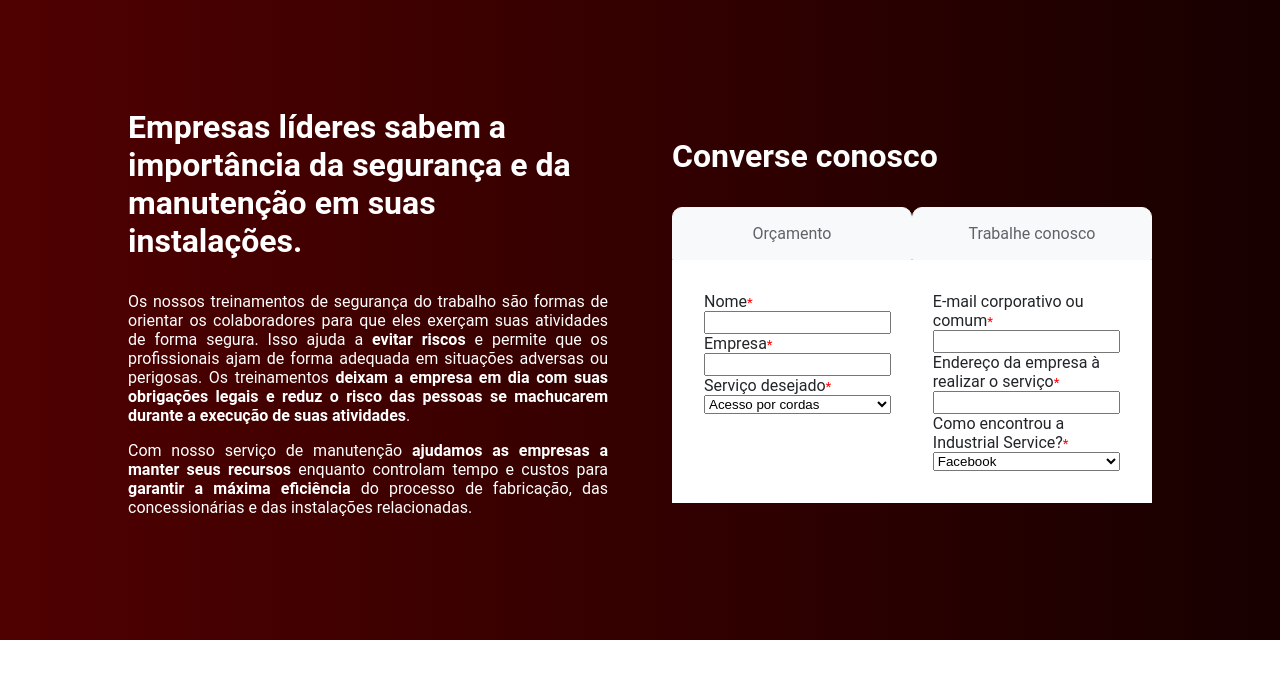
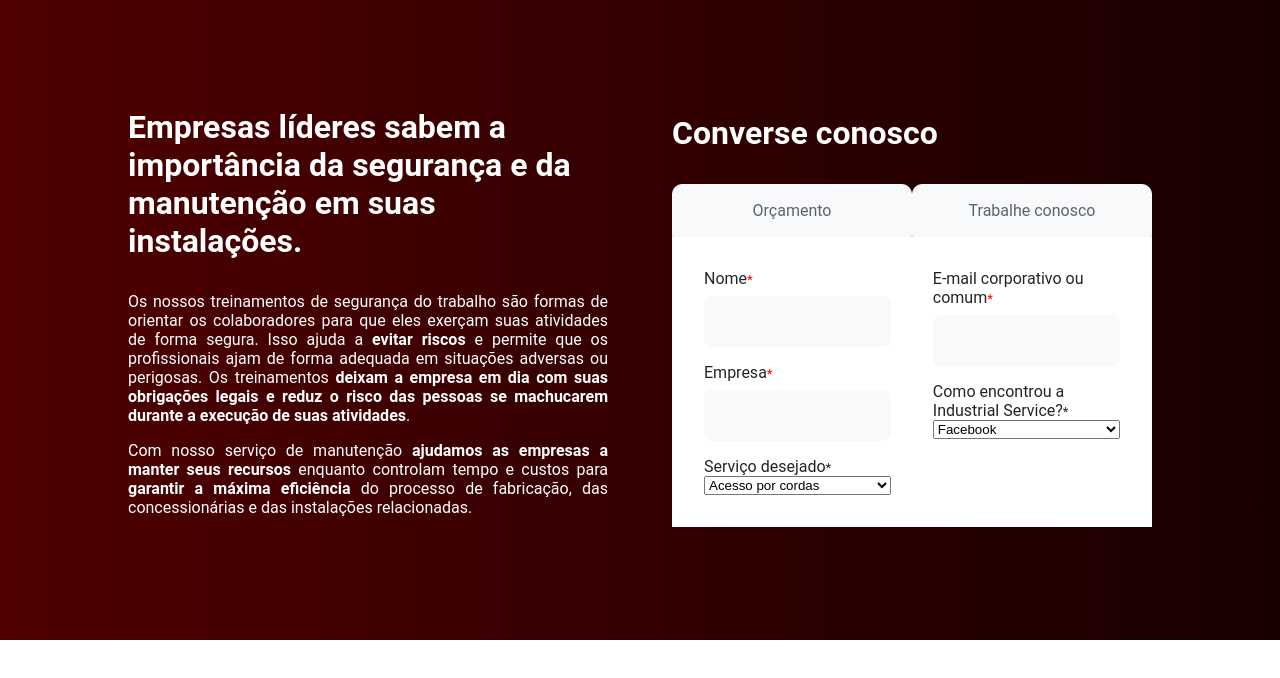
Before and after one commit to mathensousaa/industrial-service, a Next.js app: page /components/Contato/Contact in a window 1280 px wide. Shown: the top 678 px of the page. Built offline with nearby package versions, Linux system fonts and the light colour scheme.

Commit message:
feat: creating and styling input component

```diff
--- a/pages/components/Contato/Contact.js
+++ b/pages/components/Contato/Contact.js
@@ -1,5 +1,5 @@
 import styles from "./Contact.module.css";
-import Form from "../Form/Form";
+import Input from "../Input/Input"
 import React from "react";
 
 export default function Contact() {
@@ -70,11 +70,18 @@ export default function Contact() {
                         onSubmit={() => { }}
                     >
                         <div className={styles.col}>
-                            <label for='name'>Nome<small className={styles.req}>*</small></label>
-                            <input type='text' id='name' required></input>
-
-                            <label for='company'>Empresa<small className={styles.req}>*</small></label>
-                            <input type='text' id='company' required></input>
+                            <Input
+                                labelContent="Nome"
+                                inputID="name"
+                                type="text"
+                                inputRequired="required"
+                            />
+                            <Input
+                                labelContent="Empresa"
+                                inputID="company"
+                                type="text"
+                                inputRequired="required"
+                            />
 
                             <label for='services'>Serviço desejado<small className={styles.req}>*</small></label>
                             <select name='services' id='services' required>
@@ -82,11 +89,12 @@ export default function Contact() {
                             </select>
                         </div>
                         <div className={styles.col}>
-                            <label for='email'>E-mail corporativo ou comum<small className={styles.req}>*</small></label>
-                            <input type='email' id='email' required></input>
-
-                            <label for='address'>Endereço da empresa à realizar o serviço<small className={styles.req}>*</small></label>
-                            <input type='text' id='company' required></input>
+                            <Input
+                                labelContent="E-mail corporativo ou comum"
+                                inputID="email"
+                                type="text"
+                                inputRequired="required"
+                            />
 
                             <label for='howFinded'>Como encontrou a Industrial Service?<small className={styles.req}>*</small></label>
                             <select name='howFinded' id='howFinded' required>
--- a/pages/components/Contato/Contact.module.css
+++ b/pages/components/Contato/Contact.module.css
@@ -94,10 +94,6 @@
     transition: all .5s ease;
 }
 
-.req {
-    color: var(--red-700);
-}
-
 .noDisplay {
     display: none;
 }
--- /dev/null
+++ b/pages/components/Input/Input.js
@@ -0,0 +1,17 @@
+import styles from './Input.module.css';
+
+export default function Input (props) {
+
+    function isRequired () {
+        if (props.inputRequired == "required" && props.labelContent != " ")
+            return (
+                <small className={styles.req} >*</small>
+            )
+    }
+    return (
+        <div className={styles.input}>
+            <label for={props.inputID}>{props.labelContent}{isRequired()}</label>
+            <input type={props.type} id={props.inputID} required={props.inputRequired} placeholder={props.inputPlaceholder}></input>
+        </div>
+    )
+}
--- /dev/null
+++ b/pages/components/Input/Input.module.css
@@ -0,0 +1,18 @@
+.input input {
+    background-color: var(--grey-50);
+    border: 1px solid var(--grey-50);
+    border-radius: .5rem;
+    padding: 1rem;
+    margin: .5rem 0 1rem;
+    font-size: .9rem;
+    transition: 0.5s ease;
+}
+
+.input input:focus {
+    outline: none !important;
+    border: 1px solid var(--red-200);
+}
+
+.req {
+    color: var(--red-700);
+}
--- a/styles/global.css
+++ b/styles/global.css
@@ -7,6 +7,7 @@
     --grey-700: #5f6368;
     --grey-900: #212529;
 
+    --red-200: #eb5861;
     --red-400: #e23b45;
     --red-700: #fe0002;
     --red-800: #960000;
```
Also changed, not shown: pages/components/Select/Select.js (added, +7 -0 lines), pages/components/Select/Select.module.css (added).
